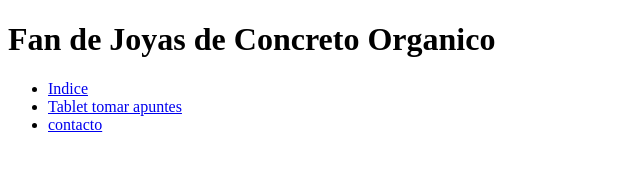
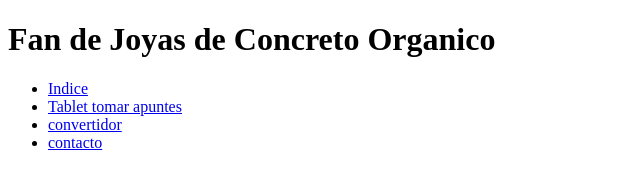
Before and after one commit to casanovahub/casanovahub.github.io, a plain HTML site: page index.html in a window 1280 px wide. Shown: the whole page, without its empty margins (0-640 px from the left). Drawn offline with Linux system fonts and the light colour scheme.

Commit message:
Add link to convertidor in index.html
a pues eso mismo que dice en el titulo y que yo no escribi sino que aparecio como recomendacion en el commit message

```diff
--- a/index.html
+++ b/index.html
@@ -19,6 +19,11 @@
       </li>
 
       <li>
+        <a href="de bloc -> blog.html">
+          convertidor</a>
+      </li>
+
+      <li>
         <a href="contacto.html">contacto</a>
       </li>
     </ul>
```
